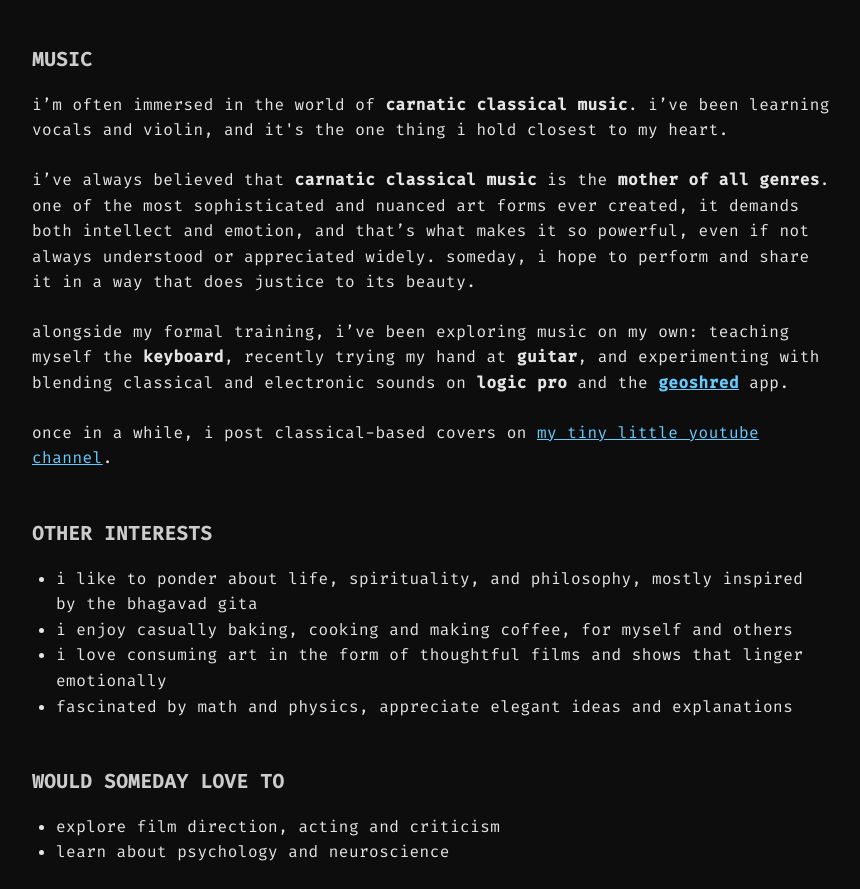
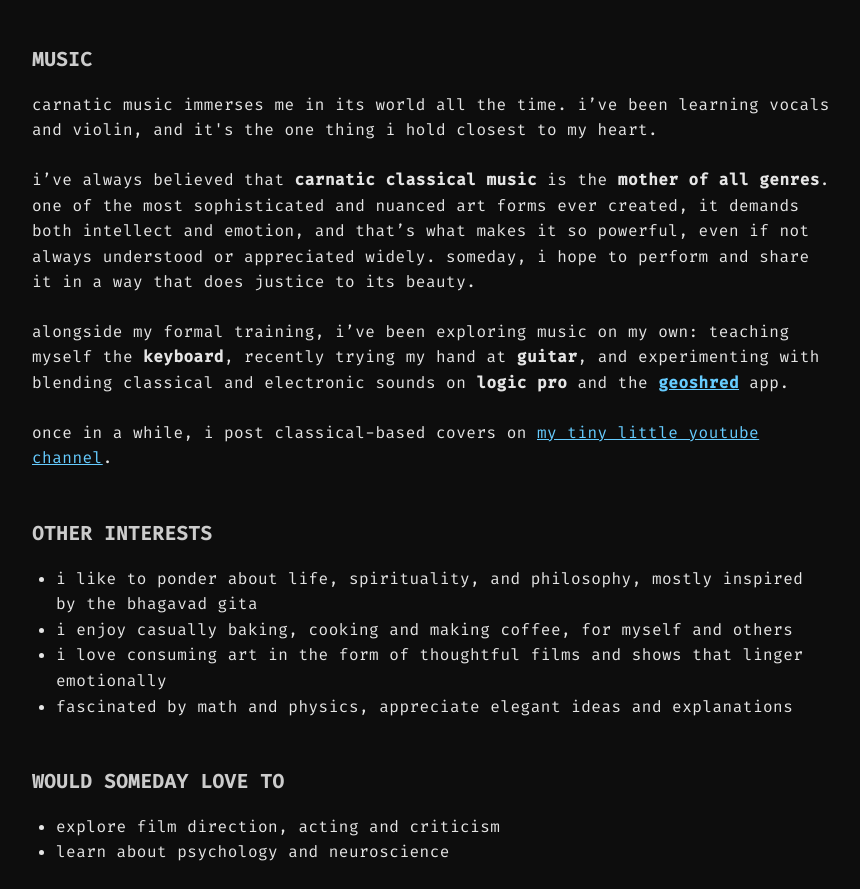
Before and after one commit to sarayusapa/site, a plain HTML site: page index.html in a window 1280 px wide. Shown: the part 1233-2122 px from the top of the page, without its empty margins (208-1068 px from the left). Drawn offline with Linux system fonts and the light colour scheme; grey boxes are pictures that could not be loaded.

Commit message:
small chanes

```diff
--- a/index.html
+++ b/index.html
@@ -98,7 +98,7 @@
 
       <div class="section" id="music">
   <h2>Music</h2>
-  <p>i’m often immersed in the world of <strong>carnatic classical music</strong>. i’ve been learning vocals and violin, and it's the one thing i hold closest to my heart.</p>
+  <p>carnatic music immerses me in its world all the time. i’ve been learning vocals and violin, and it's the one thing i hold closest to my heart.</p>
   <p>i’ve always believed that <strong>carnatic classical music</strong> is the <strong>mother of all genres</strong>. one of the most sophisticated and nuanced art forms ever created, it demands both intellect and emotion, and that’s what makes it so powerful, even if not always understood or appreciated widely. someday, i hope to perform and share it in a way that does justice to its beauty.</p>
   <p>alongside my formal training, i’ve been exploring music on my own: teaching myself the <strong>keyboard</strong>, recently trying my hand at <strong>guitar</strong>, and experimenting with blending classical and electronic sounds on <strong>logic pro</strong> and the <a href="https://www.moforte.com/introducing-geoshred/" target="_blank" class="hover-img geoshred-hover"><strong>geoshred</strong></a> app.</p>
   <p>once in a while, i post classical-based covers on <a href="https://www.youtube.com/@sarayu.a" target="_blank">my tiny little youtube channel</a>.</p>
```
